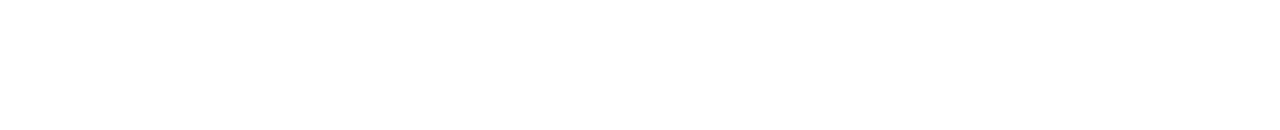
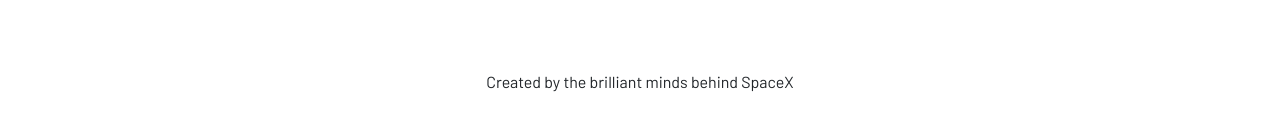
Before and after one commit to HabibMollah/technext-ltd-task, a React (Vite) app: page /1 in a window 1280 px wide. Shown: the part 566-696 px from the top of the page. Built offline with nearby package versions, Linux system fonts and the light colour scheme; no server answers; a web font is replaced by a local one.

Commit message:
Add footer

```diff
--- a/src/App.tsx
+++ b/src/App.tsx
@@ -2,6 +2,7 @@
 import SpaceflightList from './components/SpaceflightList';
 import Form from './components/form';
 import { useEffect } from 'react';
+import Footer from './components/Footer';
 
 export default function App() {
   const location = useLocation();
@@ -12,15 +13,20 @@
   }, [navigate, location]);
 
   return (
+    <>
       <main>
         <div>
           <h1>Spaceflight details</h1>
-        <p>Find out the elaborate features of all the past big spaceflights.</p>
+          <p>
+            Find out the elaborate features of all the past big spaceflights.
+          </p>
         </div>
         <Form />
         <Routes>
           <Route path="/:page" element={<SpaceflightList />} />
         </Routes>
       </main>
+      <Footer />
+    </>
   );
 }
--- /dev/null
+++ b/src/components/Footer.tsx
@@ -0,0 +1,3 @@
+export default function Footer() {
+  return <p className="footer">Created by the brilliant minds behind SpaceX</p>;
+}
--- a/src/index.scss
+++ b/src/index.scss
@@ -84,6 +84,12 @@
         }
       }
     }
+
+    .footer {
+      margin-top: 80px;
+      margin-bottom: 24px;
+      text-align: center;
+    }
   }
 }
 
```
Lines whose indentation alone changed are shown as unchanged.
